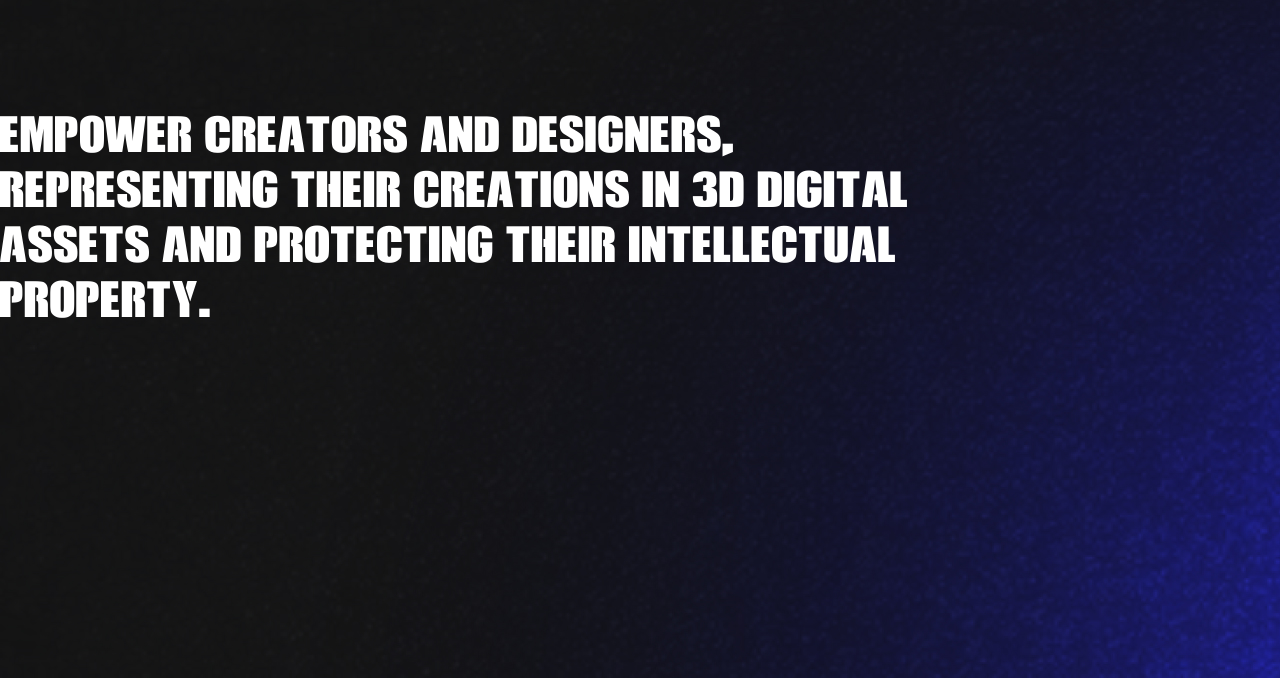
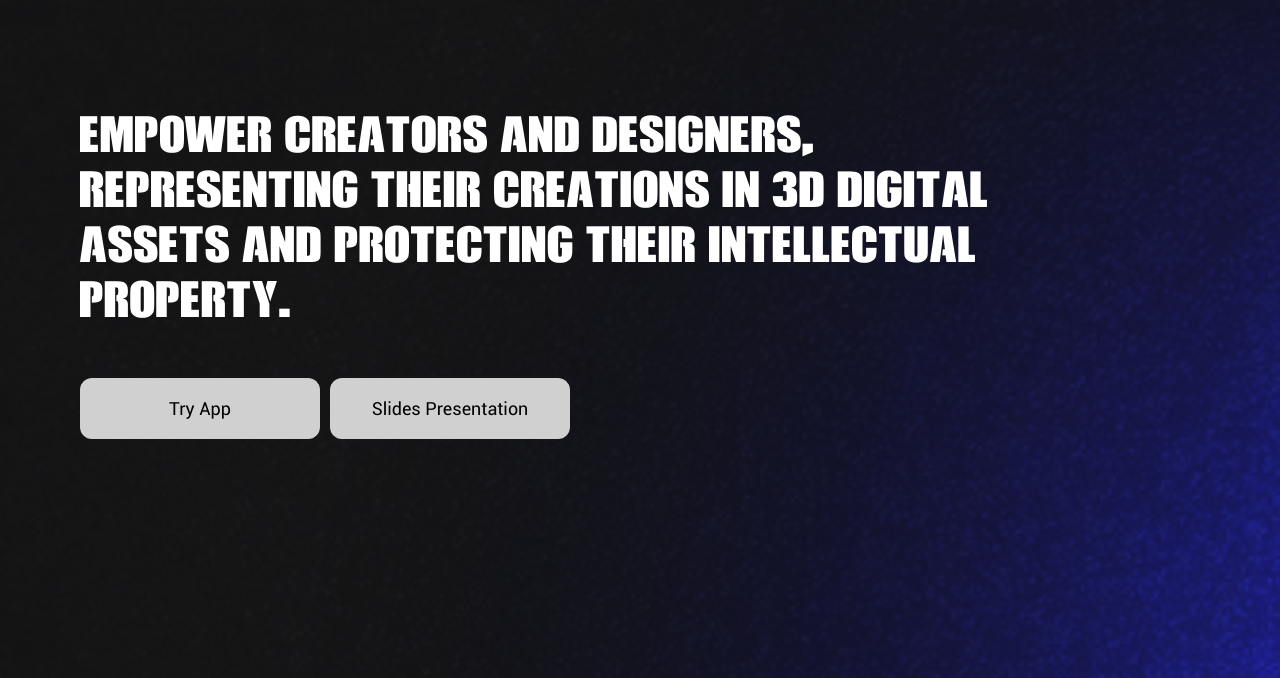
Before and after one commit to jnschilling/locki-io-intro, a website built with Vite: page index.html in a window 1280 px wide. Shown: the part 122-800 px from the top of the page. Built offline with nearby package versions, Linux system fonts and the light colour scheme.

Commit message:
Added buttons

```diff
--- a/index.html
+++ b/index.html
@@ -40,6 +40,10 @@
         Empower creators and designers, representing their creations in 3D
         digital assets and protecting their intellectual property.
       </p>
+      <div class="btn-container">
+        <a class="btn">Try App</a>
+        <a class="btn">Slides Presentation</a>
+      </div>
     </section>
     <footer class="locki-footer">
       <p class="copyright-text">© 2024 Locki Io. Built on MultiversX</p>
--- a/style.css
+++ b/style.css
@@ -25,15 +25,18 @@ body, html {
   position: relative;
   width: 100%;
   height: 100vh;
-  background-image: url(./public/assets/pBackground.jpg);
+  background: url(./public/assets/pBackground.jpg);
+  background-repeat: no-repeat;
+  background-size: cover;
+  padding-left: 80px;
+  padding-right: 80px;
 }
 
 .intro-section .header-container {
   padding-top: 40px;
-  padding-left: 80px;
-  padding-right: 80px;
   display: flex;
   justify-content: space-between;
+  max-width: calc(100% - 160px);
 }
 
 .intro-section .header-container .logo-container .logo-content {
@@ -54,6 +57,21 @@ body, html {
   margin-top: 10%;
   color: #ffffff;
   max-width: 950px;
+}
+
+.intro-section .btn-container {
+  display: flex;
+  gap: 10px;
+}
+
+.intro-section .btn-container .btn {
+  width: 200px;
+  border-radius: 12px;
+  padding: 20px;
+  background: #D0D0D0;
+  font-size: 18px;
+  text-decoration: none;
+  text-align: center;
 }
 
 .locki-footer {
```
